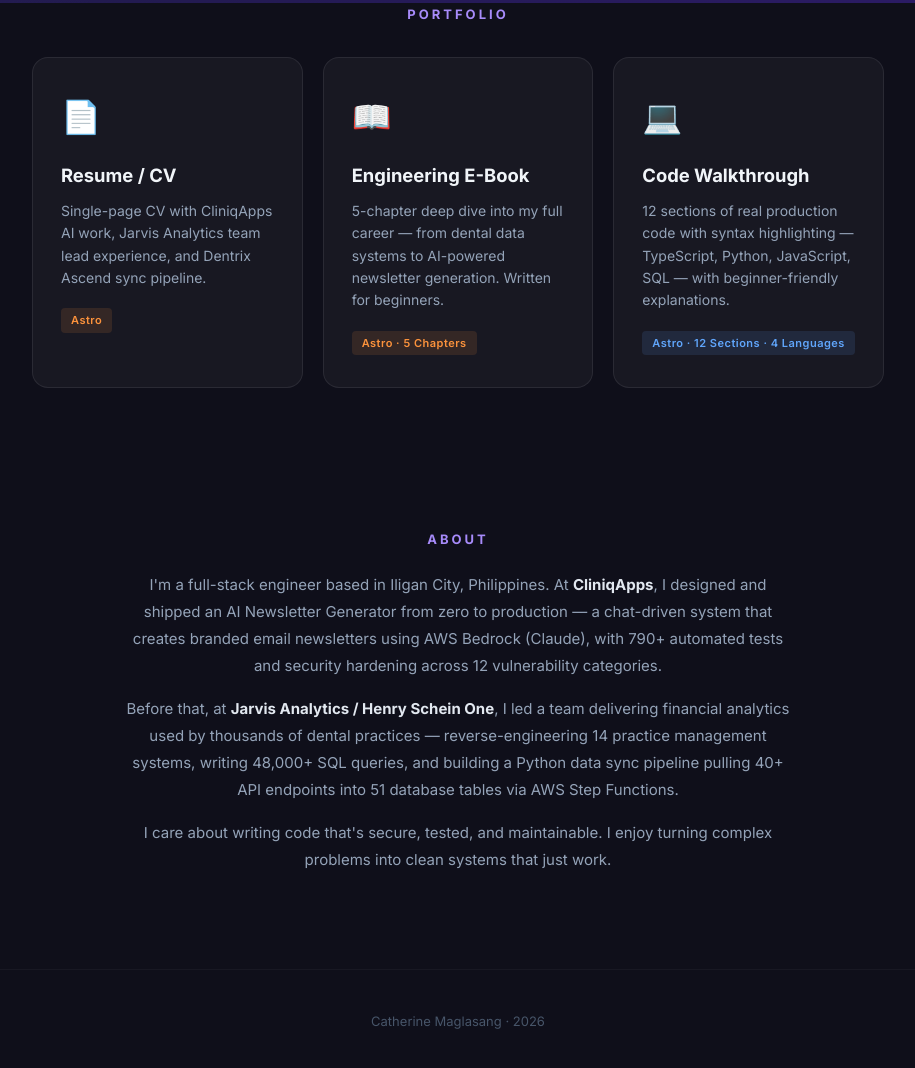
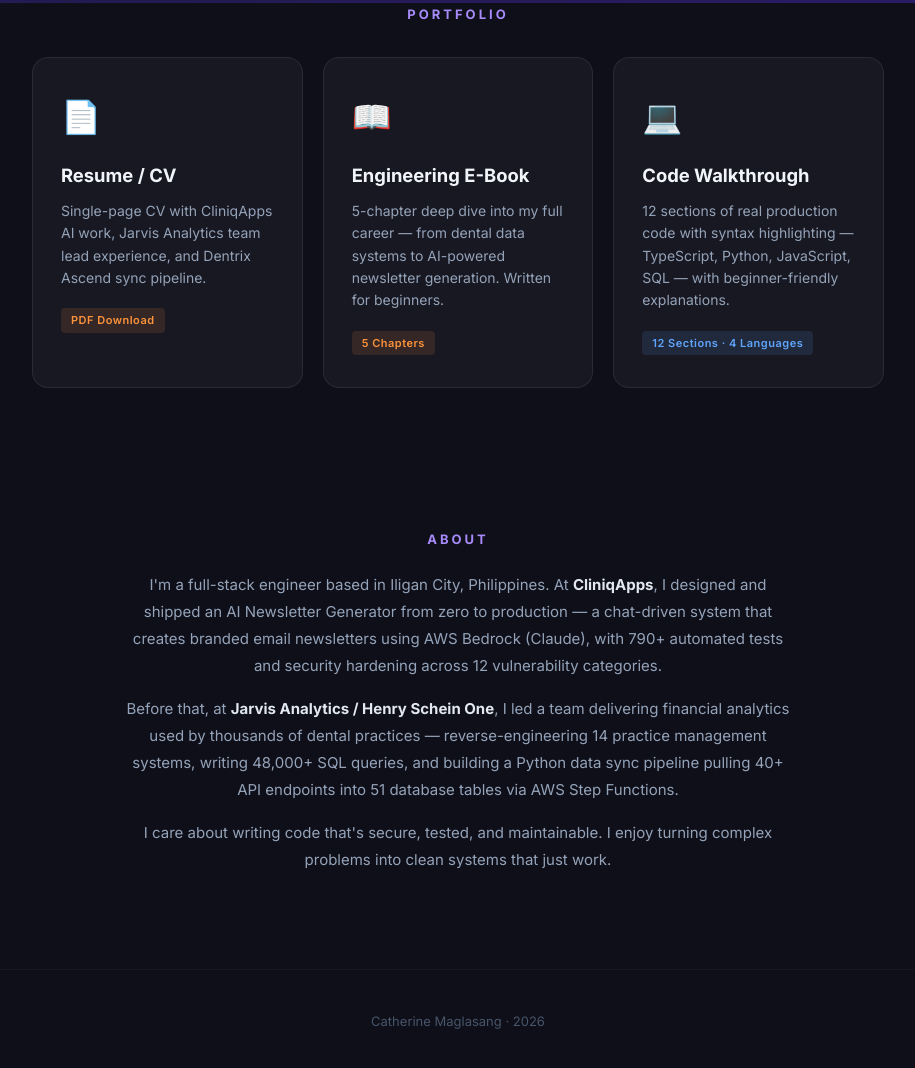
Before and after one commit to catherinemaglasang/cv, an Astro site: page / in a window 1280 px wide. Shown: the part 797-1865 px from the top of the page, without its empty margins (182-1097 px from the left). Built offline with nearby package versions, Linux system fonts and the light colour scheme; Astro itself is replaced by a stand-in of ours.

Commit message:
Remove Astro framework tags from homepage cards

```diff
--- a/src/pages/index.astro
+++ b/src/pages/index.astro
@@ -52,21 +52,21 @@ import '../styles/global.css';
         <span class="card-icon">&#128196;</span>
         <div class="card-title">Resume / CV</div>
         <div class="card-desc">Single-page CV with CliniqApps AI work, Jarvis Analytics team lead experience, and Dentrix Ascend sync pipeline.</div>
-        <span class="card-tag tag-html">Astro</span>
+        <span class="card-tag tag-html">PDF Download</span>
       </a>
 
       <a class="card" href="/cv/ebook">
         <span class="card-icon">&#128214;</span>
         <div class="card-title">Engineering E-Book</div>
         <div class="card-desc">5-chapter deep dive into my full career — from dental data systems to AI-powered newsletter generation. Written for beginners.</div>
-        <span class="card-tag tag-html">Astro &middot; 5 Chapters</span>
+        <span class="card-tag tag-html">5 Chapters</span>
       </a>
 
       <a class="card" href="/cv/code-walkthrough">
         <span class="card-icon">&#128187;</span>
         <div class="card-title">Code Walkthrough</div>
         <div class="card-desc">12 sections of real production code with syntax highlighting — TypeScript, Python, JavaScript, SQL — with beginner-friendly explanations.</div>
-        <span class="card-tag tag-ts">Astro &middot; 12 Sections &middot; 4 Languages</span>
+        <span class="card-tag tag-ts">12 Sections · 4 Languages</span>
       </a>
 
     </div>
```
